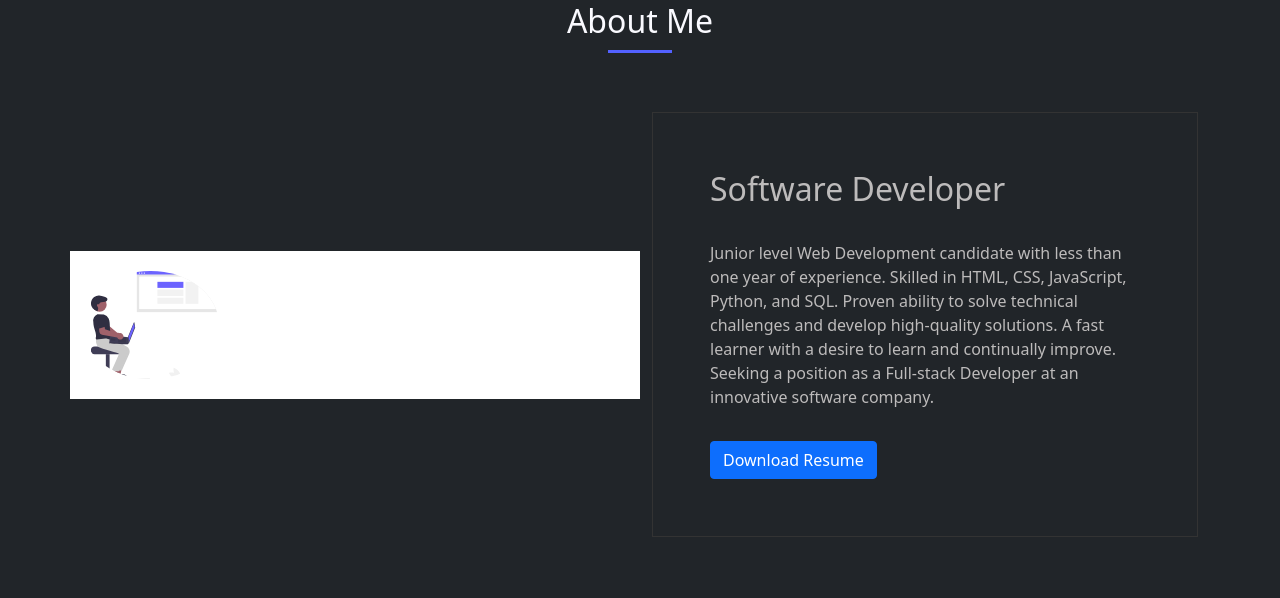
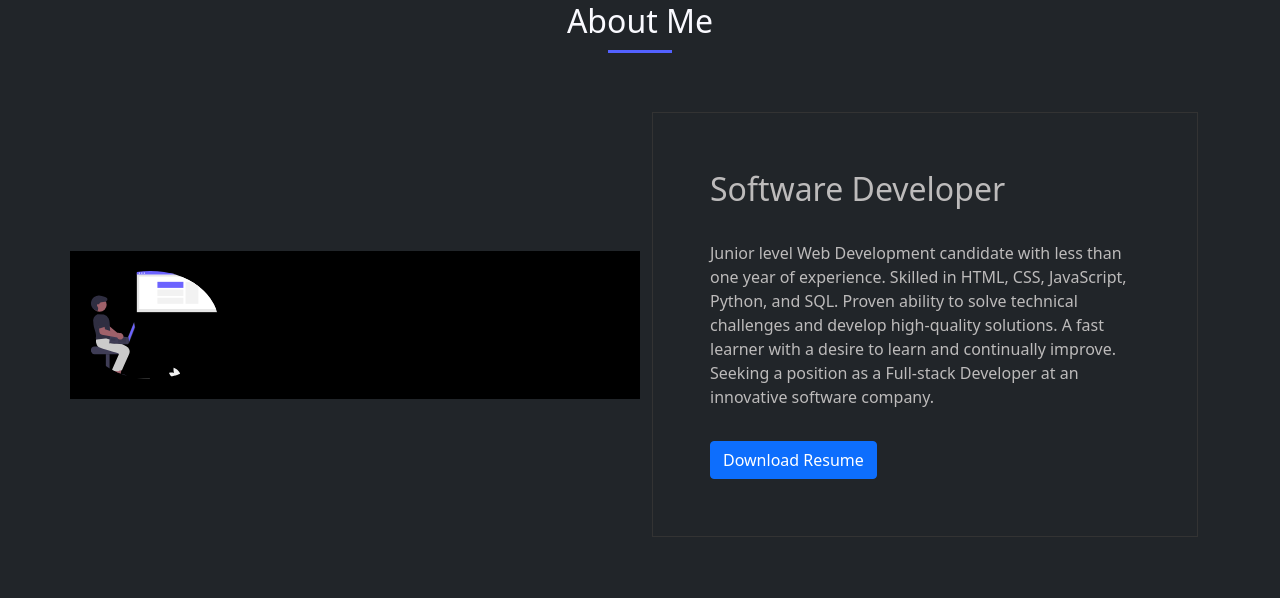
Before and after one commit to Kipkorir-Gideon/Portfolio, a Django app: page / in a window 1280 px wide. Shown: the part 651-1249 px from the top of the page. Run offline with Django 3.2, Linux system fonts and the light colour scheme; data that the repository does not hold is empty; some libraries are stand-ins or nearby versions.

Commit message:
Style the about image.

```diff
--- a/my_portfolio/static/css/styles.css
+++ b/my_portfolio/static/css/styles.css
@@ -60,7 +60,7 @@ form {
 
 .image_about {
     padding: 20px;
-    background-color: #fff;
+    background-color: rgb(0, 0, 0);
 }
 
 .about-me {
```
